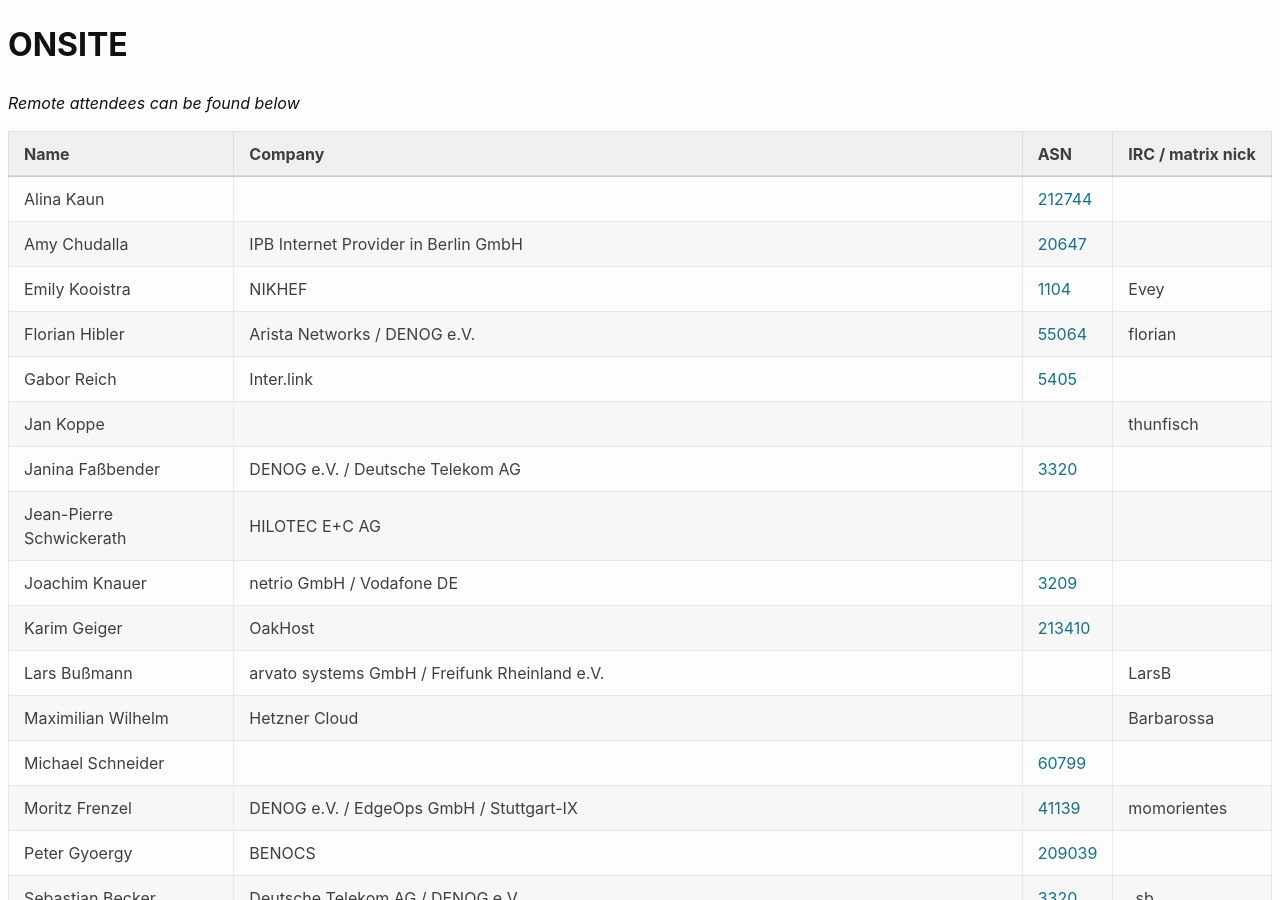
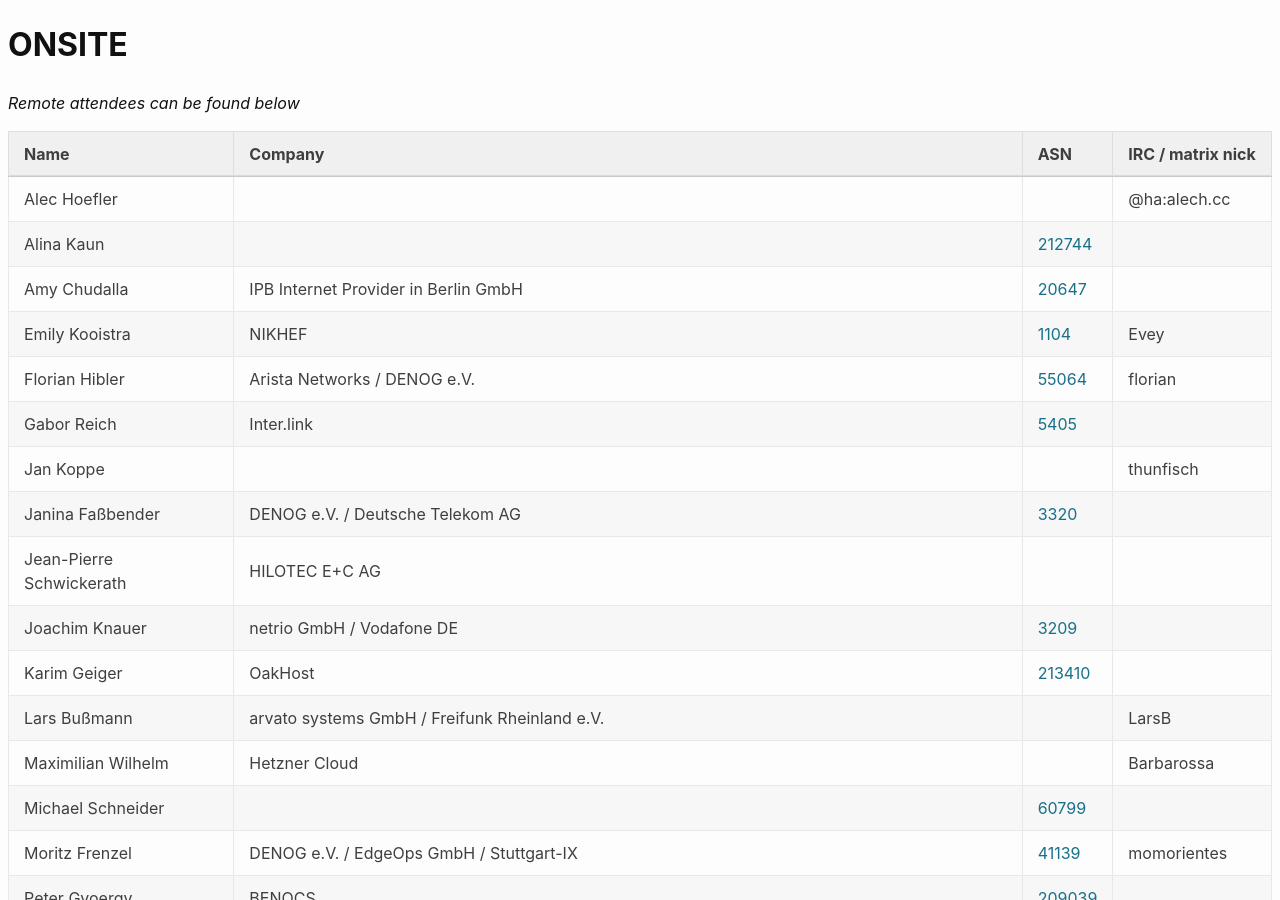
Before and after one commit to denog/pretix-attendeelist, a Jekyll site: the page built from denog17/index.markdown, in a window 1280 px wide and 900 px high. Built offline with Jekyll 4.4.1, drawn with Linux system fonts in a browser that asks for light colours.

Commit message:
Latest data: Mon Apr 28 14:34:53 UTC 2025

```diff
--- a/_data/attendees_denog17_onsite.json
+++ b/_data/attendees_denog17_onsite.json
@@ -1,4 +1,10 @@
 [
+  {
+    "name": "Alec Hoefler",
+    "company": null,
+    "irc": "@ha:alech.cc",
+    "asn": null
+  },
   {
     "name": "Alina Kaun",
     "company": null,
```
